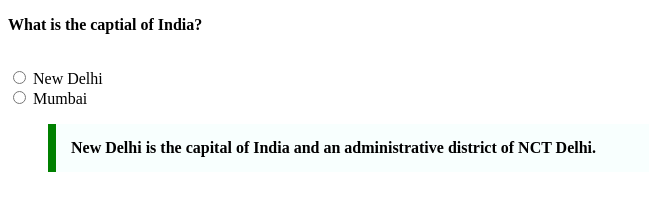
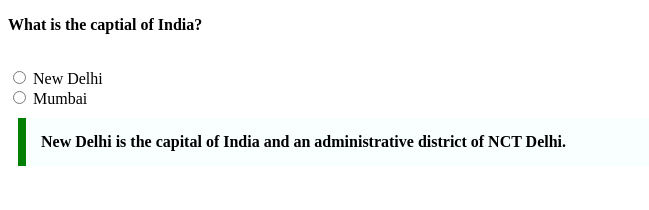
Before and after one commit to acciojob/trivia-Sathiya200010, a website: page main.html in a window 1280 px wide. Shown: the whole page, without its empty margins (0-649 px from the left). Drawn offline with Linux system fonts and the light colour scheme.

Commit message:
created a submission

```diff
--- a/main.html
+++ b/main.html
@@ -5,25 +5,25 @@
 <head>
 	<title>Trivia</title>
 	<link rel="stylesheet" href="styles.css">
+	<style>
+		#cite{
+			max-width:600px;
+			margin: 10px;
+			padding: 15px;
+			border-left: 8px solid green;
+			background-color: #f8fffe;
+			font-weight: bold;
+		}
+	</style>
 </head>
 
 <body>
-	<style>
-		#cite{
-			max-width:600px;
-			margin: approximately 10px;
-			padding:15px;
-			border-left:8px solid green;
-			background-color:#f8fffe;
-			font-weight:bold;
-		}
-	</style>
+
 	<p><b>What is the captial of India?</b></p><br>
 	<input type ="radio" id ="one" name="capital">
 	<label for="one"> New Delhi</label><br>
 	<input type ="radio" id="two" name="capital">
-	<label for ="two">Mumbai</label><br>
-
+	<label for ="two">Mumbai</label>
 	<blockquote id="cite">New Delhi is the capital of India and an administrative district of NCT Delhi.</blockquote>
 
 	<!-- the entire body must be written by student -->
```
